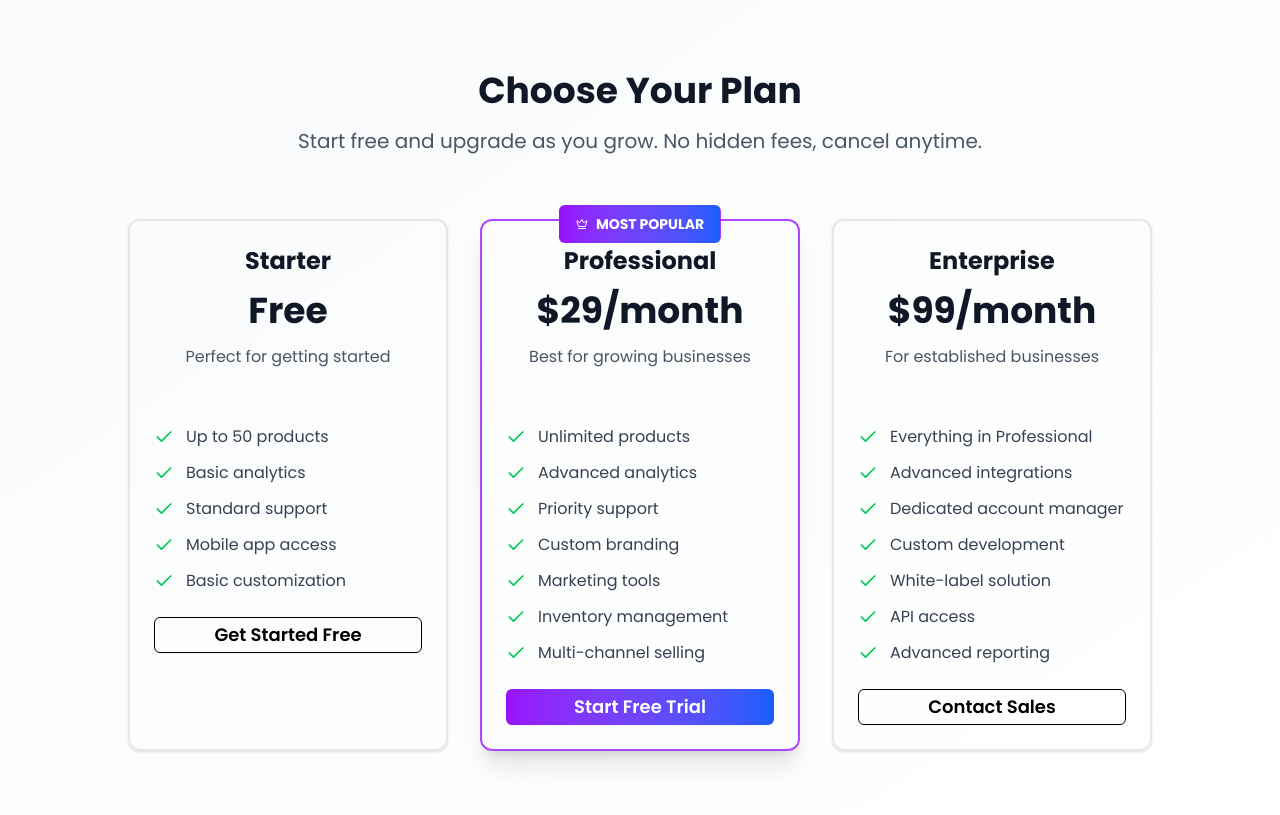
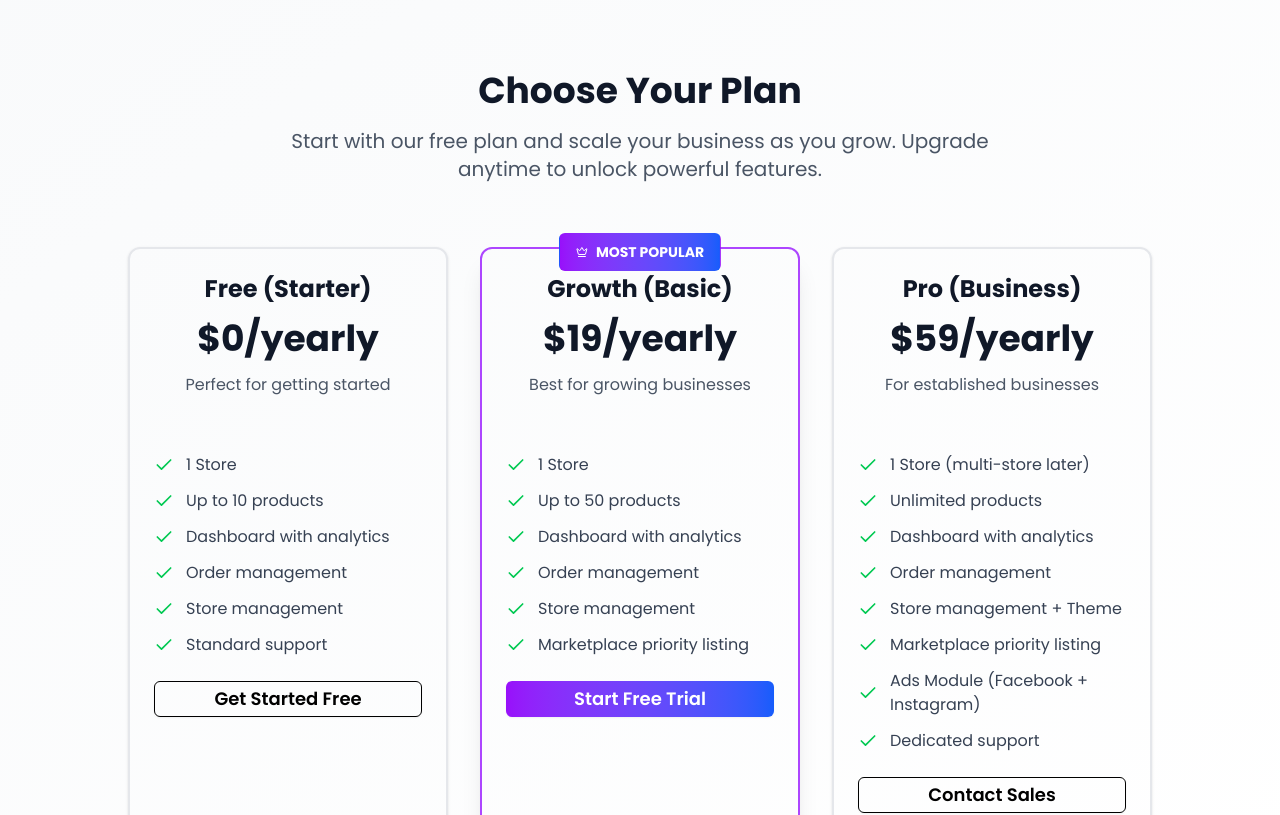
Before and after one commit to Emmy2gud/e-commerce, a React (Vite) app: page /become-seller in a window 1280 px wide. Shown: the part 2040-2855 px from the top of the page. Built offline with nearby package versions, Linux system fonts and the light colour scheme.

Commit message:
worked on the sellers plan

```diff
--- a/src/pages/BecomeSeller.jsx
+++ b/src/pages/BecomeSeller.jsx
@@ -87,49 +87,51 @@
 
   const pricingPlans = [
     {
-      name: "Starter",
-      price: "Free",
+      name: "Free (Starter)",
+      price: "$0/yearly",
       description: "Perfect for getting started",
       features: [
-        "Up to 50 products",
-        "Basic analytics",
-        "Standard support",
-        "Mobile app access",
-        "Basic customization"
+        "1 Store",
+        "Up to 10 products",
+        "Dashboard with analytics",
+        "Order management",
+        "Store management",
+        "Standard support"
       ],
       popular: false,
       buttonText: "Get Started Free",
       buttonVariant: "outline"
     },
     {
-      name: "Professional",
-      price: "$29/month",
+      name: "Growth (Basic)",
+      price: "$19/yearly",
       description: "Best for growing businesses",
       features: [
-        "Unlimited products",
-        "Advanced analytics",
-        "Priority support",
-        "Custom branding",
-        "Marketing tools",
-        "Inventory management",
-        "Multi-channel selling"
+        "1 Store",
+        "Up to 50 products",
+        "Dashboard with analytics",
+        "Order management",
+        "Store management",
+        "Marketplace priority listing",
+
       ],
       popular: true,
       buttonText: "Start Free Trial",
       buttonVariant: "default"
     },
     {
-      name: "Enterprise",
-      price: "$99/month",
+      name: "Pro (Business)",
+      price: "$59/yearly",
       description: "For established businesses",
       features: [
-        "Everything in Professional",
-        "Advanced integrations",
-        "Dedicated account manager",
-        "Custom development",
-        "White-label solution",
-        "API access",
-        "Advanced reporting"
+        "1 Store (multi-store later)",
+        "Unlimited products",
+        "Dashboard with analytics",
+        "Order management",
+        "Store management + Theme",
+        "Marketplace priority listing",
+        "Ads Module (Facebook + Instagram)",
+        "Dedicated support"
       ],
       popular: false,
       buttonText: "Contact Sales",
@@ -162,21 +164,18 @@
   ];
 
   const faqs = [
-    {
-      question: "Do I need a business license to start selling?",
-      answer: "Requirements vary by location and business type. While many sellers start without formal business registration, we recommend checking your local regulations. You can always upgrade your account status as your business grows."
-    },
-    {
-      question: "How and when do I get paid?",
-      answer: "We process payouts weekly on Fridays. Funds are transferred directly to your bank account within 2-3 business days. You can track all your earnings and payouts in real-time through your seller dashboard."
-    },
+
+ {
+  question: "How and when do I get paid?",
+  answer: "We use a secure escrow system. This means when a buyer makes a purchase, the payment is held safely in our system account. Once the buyer receives and confirms the originality/quality of the product, the funds are released to the seller. This protects both buyers and sellers by ensuring trust and transparency in every transaction."
+},
     {
       question: "Can I sell internationally?",
       answer: "Yes! Our platform supports international selling with automatic currency conversion, international shipping options, and compliance with various regional regulations. You can enable/disable specific countries in your seller settings."
     },
     {
       question: "What fees do you charge?",
-      answer: "Our Starter plan is completely free with no listing fees. We only charge a small transaction fee (2.9% + $0.30) when you make a sale. Professional and Enterprise plans have monthly fees but lower transaction rates."
+      answer: "No, we don't charge any fees for selling on our platform.Our platform is based on one-time subscription plans."
     },
     {
       question: "Can I also buy products as a seller?",
@@ -373,7 +372,7 @@
             {/* Timeline line - hidden on mobile */}
             <div className="hidden lg:block absolute top-24 left-0 right-0 h-1 bg-gradient-to-r from-blue-500 via-purple-500 via-green-500 to-orange-500 mx-24"></div>
 
-            <div className="grid grid-cols-1 sm:grid-cols-2 lg:grid-cols-4 gap-6 lg:gap-8 lg:gap-12">
+            <div className="grid grid-cols-1 sm:grid-cols-2 lg:grid-cols-4 gap-6 lg:gap-8 ">
               {steps.map((step, index) => {
                 const IconComponent = step.icon;
                 return (
@@ -411,8 +410,8 @@
               <span className="hidden sm:block">Choose Your Plan</span>
             </h2>
             <p className="text-base sm:text-lg lg:text-xl text-gray-600 max-w-3xl mx-auto">
-              <span className="hidden sm:inline">Start free and upgrade as you grow. No hidden fees, cancel anytime.</span>
-              <span className="sm:hidden">Start free, upgrade as you grow</span>
+              <span className="hidden sm:inline">Start with our free plan and scale your business as you grow. Upgrade anytime to unlock powerful features.</span>
+              <span className="sm:hidden">Start free, scale as you grow</span>
             </p>
           </div>
 
--- a/src/pages/VendorStorefront.jsx
+++ b/src/pages/VendorStorefront.jsx
@@ -1,5 +1,5 @@
 
-import { useState } from "react"
+import { useState, useEffect } from "react"
 import {
   Star,
   Heart,
@@ -184,6 +184,11 @@
   const [reviewText, setReviewText] = useState("")
   const [reviewRating, setReviewRating] = useState(0)
 
+  // Scroll to top when component mounts
+  useEffect(() => {
+    window.scrollTo({ top: 0, left: 0, behavior: 'instant' })
+  }, [])
+
   const filteredProducts = products.filter(
     (product) => selectedCategory === "All" || product.category === selectedCategory,
   )
@@ -201,18 +206,21 @@
 
   return (
     <div className="min-h-screen bg-gradient-to-br from-background via-background to-muted/20">
+      {/* Banner Section */}
       <div className="relative">
         <div
-            className="h-64 bg-cover bg-center"
+          className="h-64 sm:h-80 bg-cover bg-center"
           style={{ backgroundImage: `url(${vendorData.banner})` }}
         >
-            <div className="absolute inset-0  bg-opacity-40"></div>
+          <div className="absolute inset-0 bg-black bg-opacity-40"></div>
+        </div>
       </div>
 
-          <div className="container mx-auto px-4 relative -mt-20">
-            <div className="bg-white rounded-lg shadow-lg p-6">
+      {/* Vendor Info Card - Overlapping Banner */}
+      <div className="container mx-auto px-4 -mt-16 relative z-10 mb-8">
+        <div className="bg-white rounded-lg shadow-lg p-4 sm:p-6">
           <div className="flex flex-col md:flex-row items-start md:items-center space-y-4 md:space-y-0 md:space-x-6">
-                <div className="w-24 h-24 rounded-full overflow-hidden border-4 border-white shadow-lg">
+            <div className="w-20 h-20 sm:w-24 sm:h-24 rounded-full overflow-hidden border-4 border-white shadow-lg flex-shrink-0">
               <img
                 src={vendorData.logo}
                 alt={vendorData.name}
@@ -220,20 +228,22 @@
               />
             </div>
 
-                <div className="flex-1">
+            <div className="flex-1 min-w-0">
+              <div className="flex flex-col sm:flex-row sm:items-center sm:justify-between space-y-4 sm:space-y-0">
+                <div className="flex-1 min-w-0">
                   <div className="flex items-center space-x-2 mb-2">
-                    <h1 className="text-3xl font-bold text-gray-900">
+                    <h1 className="text-2xl sm:text-3xl font-bold text-gray-900 truncate">
                       {vendorData.name}
                     </h1>
                     <Badge
                       variant="secondary"
-                      className="bg-green-100 text-green-800"
+                      className="bg-green-100 text-green-800 flex-shrink-0"
                     >
                       Verified
                     </Badge>
                   </div>
 
-                  <div className="flex items-center space-x-4 mb-3">
+                  <div className="flex flex-col sm:flex-row sm:items-center space-y-2 sm:space-y-0 sm:space-x-4 mb-3">
                     <div className="flex items-center">
                       <div className="flex text-yellow-400 mr-1">
                         {[...Array(5)].map((_, i) => (
@@ -257,32 +267,35 @@
                     </div>
                   </div>
 
-                  <p className="text-gray-600 mb-4">{vendorData.description}</p>
+                  <p className="text-gray-600 mb-4 text-sm sm:text-base">{vendorData.description}</p>
 
-
-                  <div className="grid grid-cols-1 md:grid-cols-3 gap-4 text-sm text-gray-600">
+                  <div className="grid grid-cols-1 sm:grid-cols-2 lg:grid-cols-3 gap-2 sm:gap-4 text-sm text-gray-600">
                     <div className="flex items-center">
-                      <MapPin className="w-4 h-4 mr-2" />
-                      {vendorData.location}
+                      <MapPin className="w-4 h-4 mr-2 flex-shrink-0" />
+                      <span className="truncate">{vendorData.location}</span>
                     </div>
+                    {vendorData.phone && (
                       <div className="flex items-center">
-                      <Phone className="w-4 h-4 mr-2" />
-                      {vendorData.phone}
+                        <Phone className="w-4 h-4 mr-2 flex-shrink-0" />
+                        <span className="truncate">{vendorData.phone}</span>
                       </div>
+                    )}
+                    {vendorData.email && (
                       <div className="flex items-center">
-                      <Mail className="w-4 h-4 mr-2" />
-                      {vendorData.email}
+                        <Mail className="w-4 h-4 mr-2 flex-shrink-0" />
+                        <span className="truncate">{vendorData.email}</span>
                       </div>
+                    )}
                   </div>
                 </div>
 
-                <div className="flex flex-col space-y-2">
+                <div className="flex flex-row sm:flex-col space-x-2 sm:space-x-0 sm:space-y-2 flex-shrink-0">
                   <button
                     onClick={() => setIsFollowing(!isFollowing)}
-                    className={`flex justify-center items-center px-4 py-2 rounded-lg shadow hover:shadow-lg transition-all ${
+                    className={`flex justify-center items-center px-4 py-2 rounded-lg shadow hover:shadow-lg transition-all text-sm font-medium ${
                       isFollowing
                         ? "bg-gray-600 hover:bg-gray-700 text-white"
-                        : "bg-gradient-to-r from-purple-600 to-blue-600 hover:bg-purple-700 text-white"
+                        : "bg-gradient-to-r from-purple-600 to-blue-600 hover:from-purple-700 hover:to-blue-700 text-white"
                     }`}
                   >
                     <Heart className={`w-4 h-4 mr-2 ${isFollowing ? "fill-current" : ""}`} />
@@ -290,11 +303,12 @@
                   </button>
                   <Button
                     variant="outline"
-                    className="flex items-center justify-center bg-white text-gray-800 hover:bg-gray-100 border border-gray-300 px-4 py-2 rounded-lg shadow hover:shadow-md transition-shadow"
+                    className="flex items-center justify-center bg-white text-gray-800 hover:bg-gray-100 border border-gray-300 px-4 py-2 rounded-lg shadow hover:shadow-md transition-shadow text-sm"
                   >
                     <Share2 className="w-4 h-4 mr-2" />
                     Share Store
                   </Button>
+                </div>
               </div>
             </div>
           </div>
```
Lines whose indentation alone changed are shown as unchanged.
